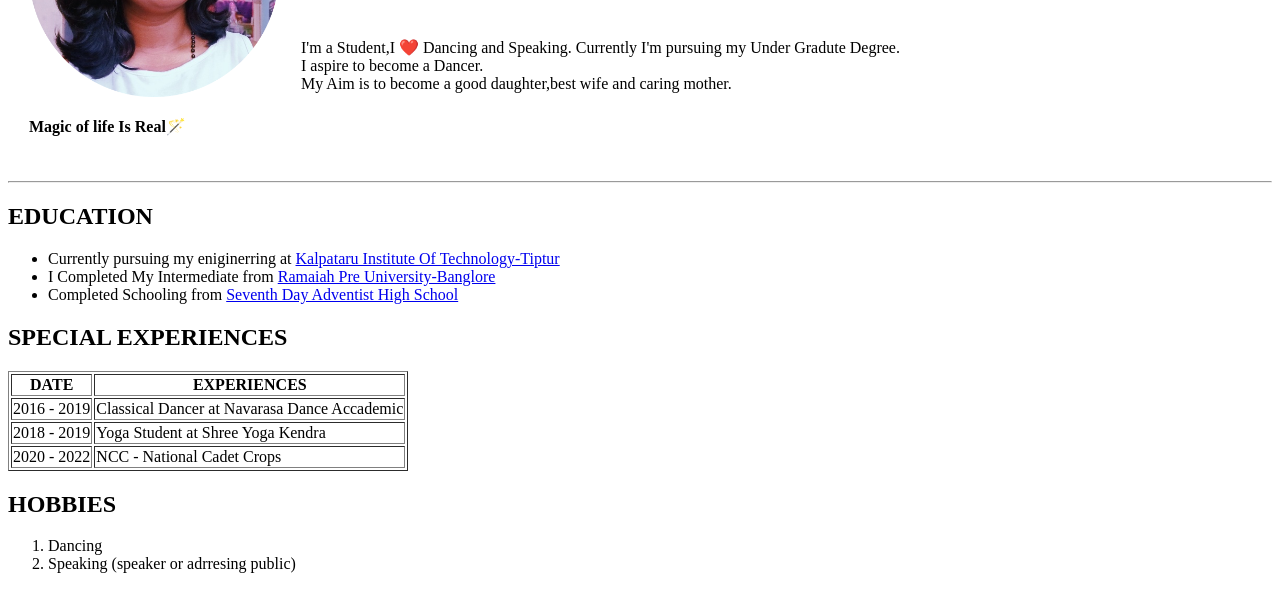
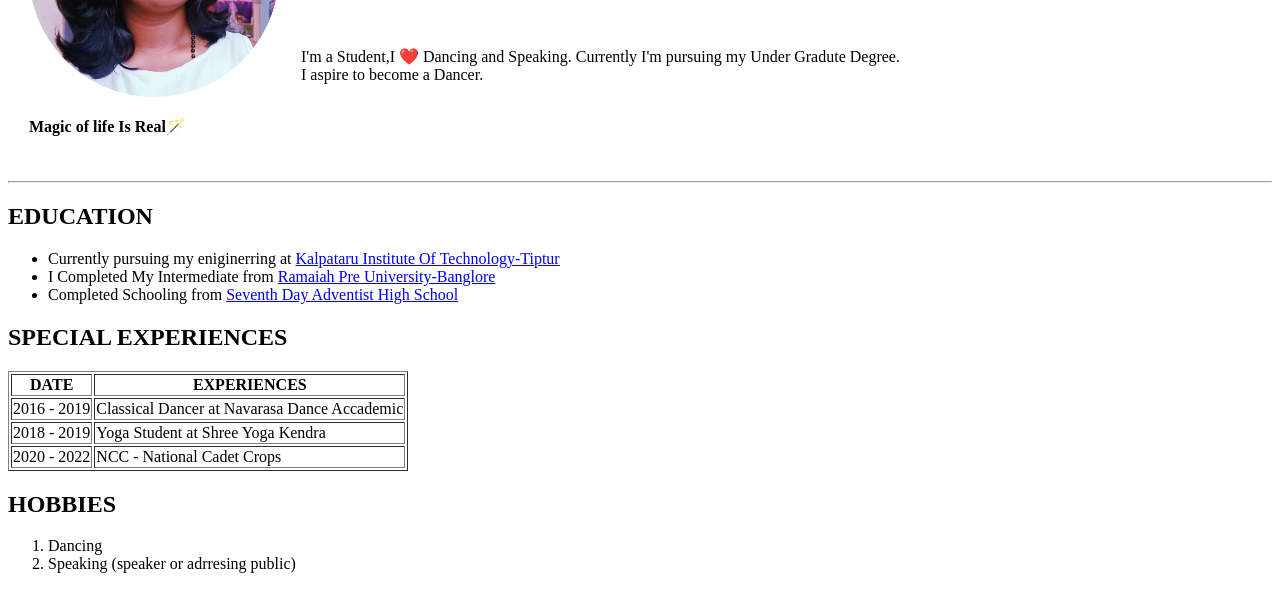
Before and after one commit to rebeccapinto0523/rebeccapinto, a plain HTML site: page index.html in a window 1280 px wide. Shown: the part 182-772 px from the top of the page. Drawn offline with Linux system fonts and the light colour scheme.

Commit message:
Update index.html

```diff
--- a/index.html
+++ b/index.html
@@ -14,7 +14,7 @@
             <br>
           <p>I'm a Student,I ❤️ Dancing and Speaking. Currently I'm pursuing my Under Gradute Degree. <br>
           I aspire to become a Dancer.<br>
-        My Aim is to become a good daughter,best wife and caring mother.</p>
+        </p>
       </td>
 
     </tr>
```
